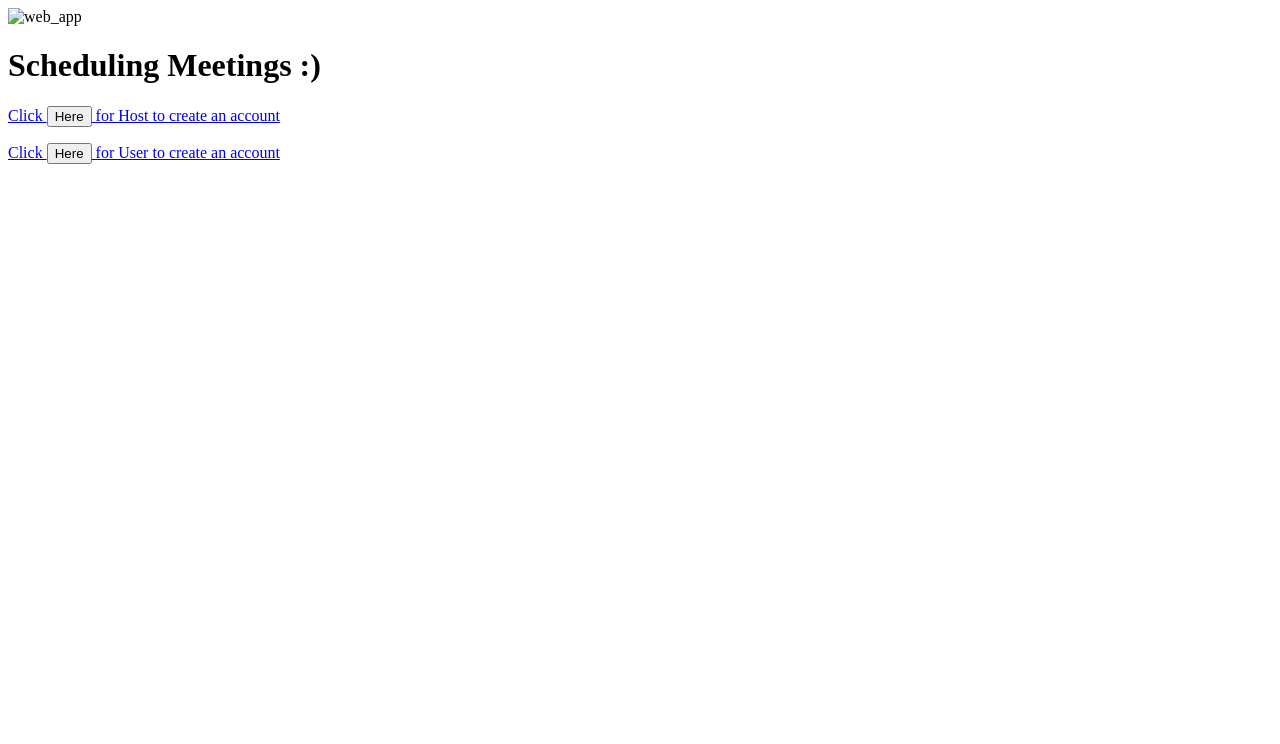
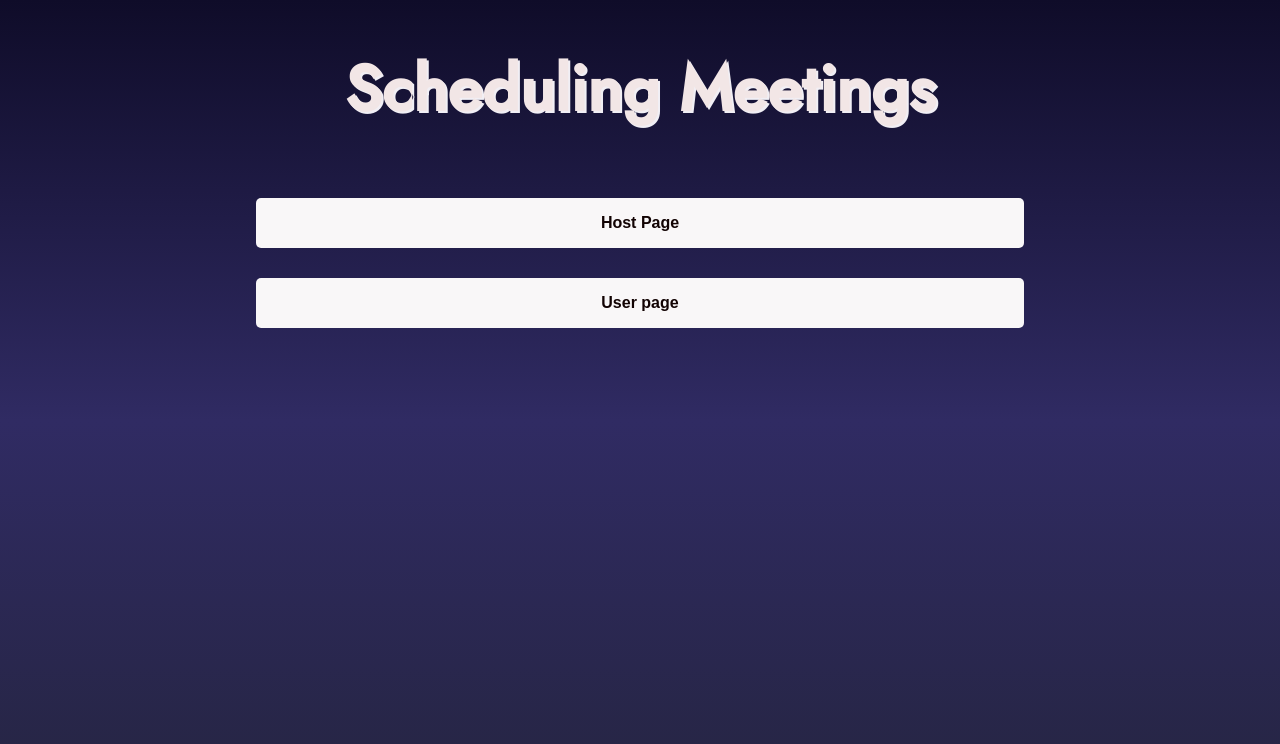
Before and after one commit to ShotaKato1/web-app-final, a website: page public/index.html in a window 1280 px wide. Drawn offline with Linux system fonts and the light colour scheme.

Commit message:
Update index.html

```diff
--- a/public/index.html
+++ b/public/index.html
@@ -5,17 +5,53 @@
     <meta http-equiv="X-UA-Compatible" content="IE=edge">
     <meta name="viewport" content="width=device-width, initial-scale=1.0">
     <title>Scheduling Meetings</title>
+    <link href="/media/examples/link-element-example.css" rel="stylesheet">
+    <link href="https://fonts.googleapis.com/css2?family=Jost:wght@500&display=swap" rel="stylesheet">
 </head>
 <body>
+    <div>
+        <style>
+        body{
+            margin: 0;
+	        padding: 0;
+	        min-height: 100vh;
+	        font-family: 'Jost', sans-serif;
+	        background: linear-gradient(to bottom, #0f0c29, #302b63, #24243e);
+            text-align: center;
+        }
+        button{
+            width: 60%;
+            height: 50px;
+            margin: 10px auto;
+            color: rgb(18, 3, 3);
+            background: #f9f7f8;
+            font-size: 1em;
+            font-weight: bold;
+            margin-top: 20px;
+            outline: none;
+            border: none;
+            border-radius: 5px;
+            text-align: center;
+        }
+        h1{
+            text-shadow: 2px 2px #f1eff5;
+            color: rgb(242, 230, 230);
+            font-size: 4em;
+	        width:100%;
+	        height: 100%;
+            text-align: center;
+        }
+        </style>
+    </div>
 
-    <img src="/images/web_app.png" alt = "web_app">
-    <h1> Scheduling Meetings :)</h1>
+    <div>
+        <h1>Scheduling Meetings</h1>
+    </div>
     <div>
         <a href= "/hostlogin">
-            <p> Click <button> Here </button>  for Host to create an account</p></a>
+             <button> Host Page </button> </a>
         <a href= "/userlogin">
-            <p> Click <button> Here </button> for User to create an account</p></a>
-        </div>
-
+            <button> User page</button> </a>
+    </div>
 </body>
 </html>
```
